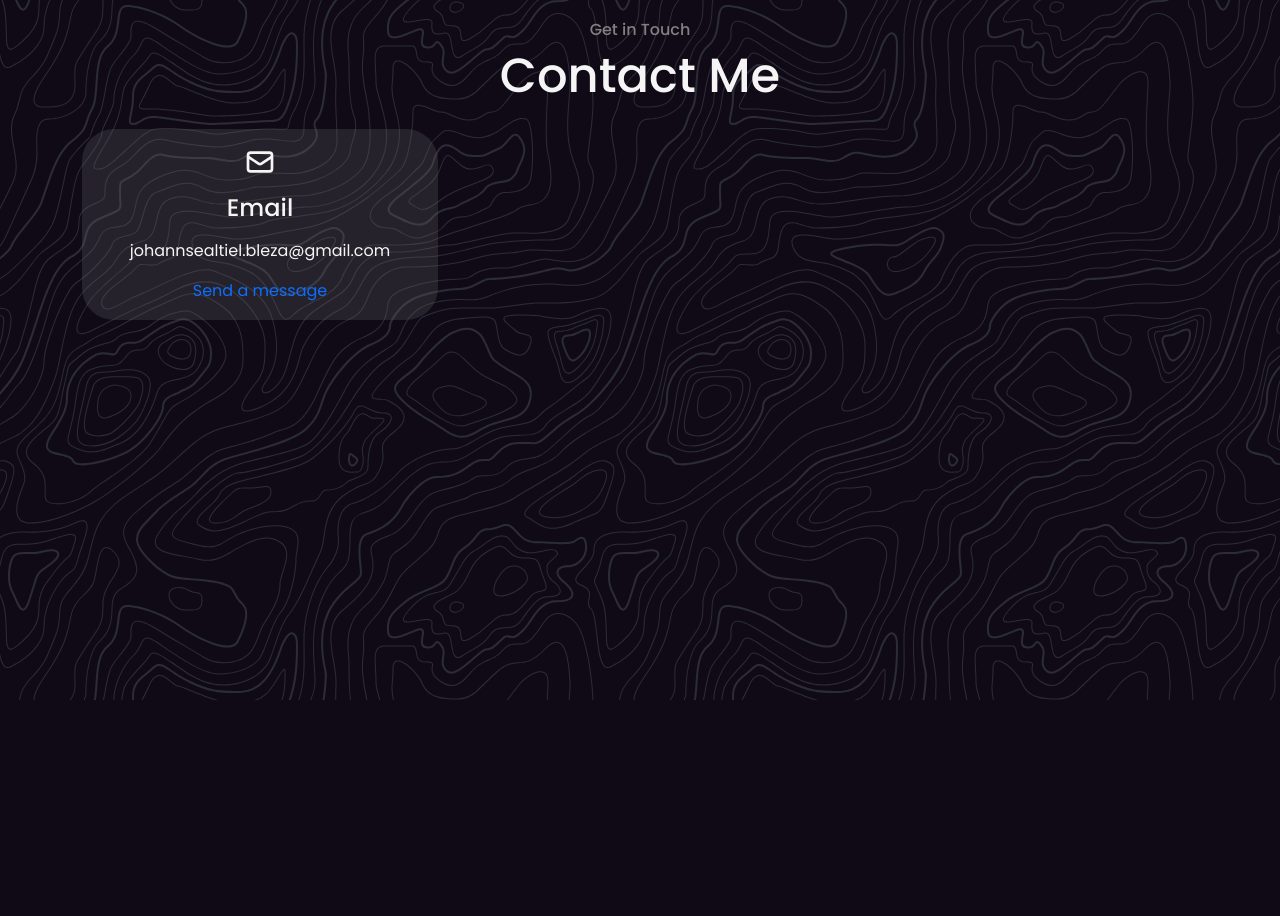
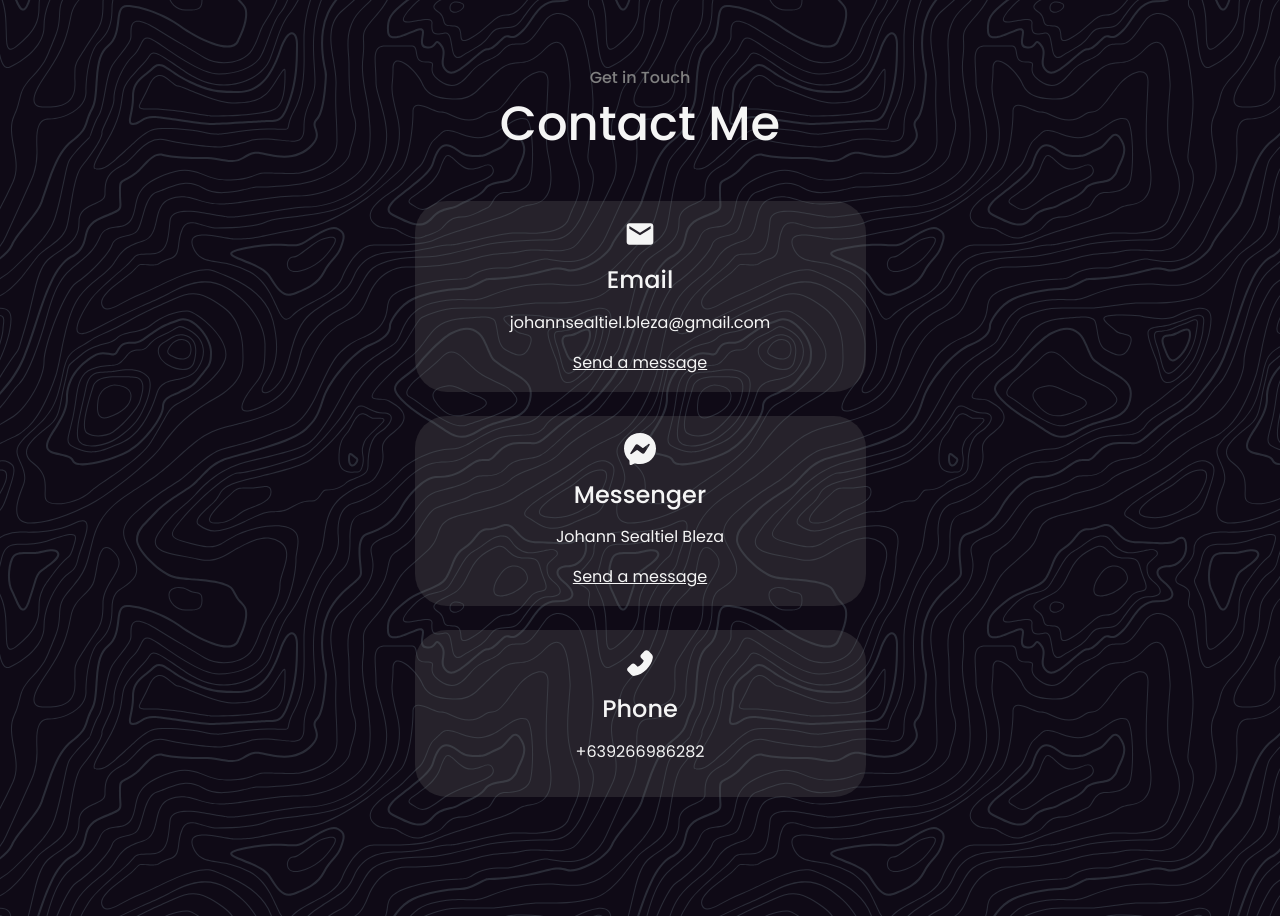
Before and after one commit to johannbleza/portfolio-website, a React (Create React App) app: page / in a window 1280 px wide. Shown: the part 4100-5016 px from the top of the page. Before the commit the page ends 4800 px from the top, so only its background shows below. Built offline with nearby package versions, Linux system fonts and the light colour scheme.

Commit message:
added contact section

```diff
--- a/src/App.jsx
+++ b/src/App.jsx
@@ -7,6 +7,7 @@ import About from './components/about/About';
 import Experience from './components/experience/Experience';
 import Projects from './components/projects/Projects';
 import Contact from './components/contact/Contact';
+import Footer from './components/footer/Footer';
 
 const App = () => {
   return (
@@ -17,6 +18,7 @@ const App = () => {
         <Experience/>
         <Projects/>
         <Contact/>
+        <Footer/>
     </>
   )
 }
--- a/src/components/contact/Contact.jsx
+++ b/src/components/contact/Contact.jsx
@@ -1,25 +1,37 @@
 import React from 'react'
 import './contact.css'
-import { HiOutlineMail } from 'react-icons/hi'
+import { MdEmail } from 'react-icons/md'
+import { BsMessenger } from 'react-icons/bs'
+import { AiFillPhone } from 'react-icons/ai'
 
 
 const Contact = () => {
   return (
-    <section id='contact' className='text-center'>
+    <section id='contact' className='text-center my-5'>
         <h5 className='mt-2'>Get in Touch</h5>
         <h1 className='mb-4'>Contact Me</h1>
 
         <div className="container">
             <div className="row justify-content-center">
-                <div className="col-11 col-lg-4">
-                    <div className="col-12 contact-card">
-                          <HiOutlineMail className='contact-icons' />
+                <div className="col-11 col-lg-5">
+                    <div className="col-12 contact-card mt-4">
+                          <MdEmail className='contact-icons' />
                           <h4 className='pt-3'>Email</h4>
                           <p className='pt-2'>johannsealtiel.bleza@gmail.com</p>
-                          <a href='mailto:johannsealtiel.bleza@gmail.com' className='text-primary'>Send a message</a>
+                          <a href='mailto:johannsealtiel.bleza@gmail.com' className='send-message'>Send a message</a>
+                    </div>
+                    <div className="col-12 contact-card mt-4">
+                          <BsMessenger className='contact-icons' />
+                          <h4 className='pt-3'>Messenger</h4>
+                          <p className='pt-2'>Johann Sealtiel Bleza</p>
+                          <a href='http://m.me/johannscb' target='_blank' className='send-message'>Send a message</a>
+                    </div>
+                    <div className="col-12 contact-card mt-4">
+                          <AiFillPhone className='contact-icons' />
+                          <h4 className='pt-3'>Phone</h4>
+                          <p className='pt-2'>+639266986282</p>
                     </div>
                 </div>
-                <div className="col-11 col-lg 7"></div>
             </div>
         </div>
     </section>
--- a/src/components/contact/contact.css
+++ b/src/components/contact/contact.css
@@ -24,3 +24,7 @@
     background: rgba(6, 6, 6, 0.451);
     border: 1px solid white;
 }
+
+.send-message{
+    text-decoration: underline;
+}
--- /dev/null
+++ b/src/components/footer/Footer.jsx
@@ -0,0 +1,11 @@
+import React from 'react'
+import './footer.css'
+
+const Footer = () => {
+  return (
+    <footer>
+    </footer>
+  )
+}
+
+export default Footer
--- /dev/null
+++ b/src/components/footer/footer.css
@@ -0,0 +1,3 @@
+footer {
+    height: 15vh;
+}
```
